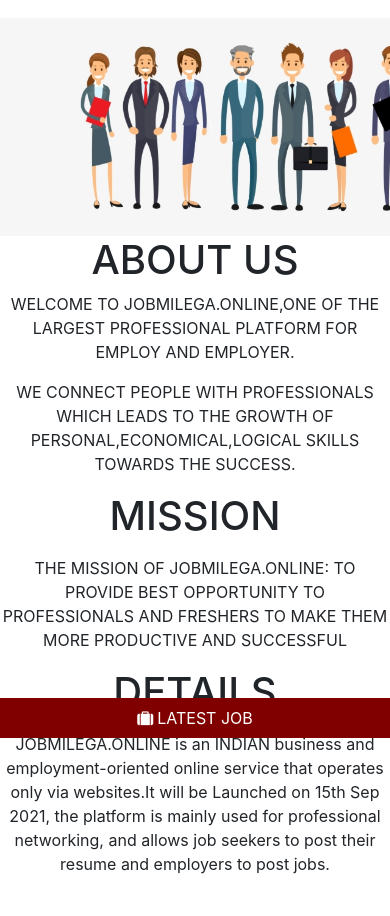
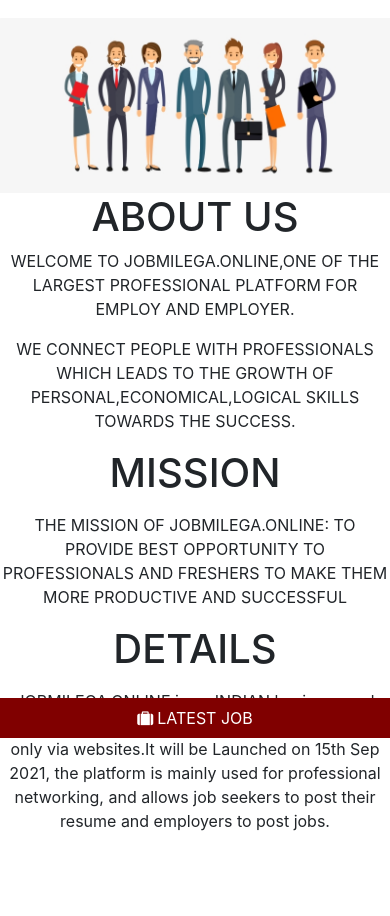
Before and after one commit to akashgupta77500/JOBMILEGA, a Django app: page / in a window 390 px wide; the page is wider, and only the part inside the window is pictured. Shown: the part 106-1022 px from the top of that part. After the commit the page ends 937 px from the top of that part, so only its background shows below. Run offline with Django 3.2, Linux system fonts and the light colour scheme; some libraries are stand-ins or nearby versions.

Commit message:
small screen

```diff
--- a/job/templates/index.html
+++ b/job/templates/index.html
@@ -86,7 +86,7 @@
 
 <style>
 
-@media screen and (max-width: 600px) {
+@media screen and (max-width: 500px) {
    div.carousel-inner {
     display: none;
   }
@@ -172,7 +172,7 @@
 
 
 <!--for small screen-->
- <img class="d-sm-none" src="static/images/team-cartoon.jpg"style="width:500px;margin-top:-30px">
+ <img class="d-xs-none" src="static/images/team-cartoon.jpg"style="width:400px;margin-top:-30px">
 
 <div class="d-sm-none">
      <h1 style="text-align:center">ABOUT US</h1>
@@ -187,7 +187,7 @@
 
 </div>
 
-<div class="footer d-sm-none ">
+<div class="footer d-xs-none ">
        <a class="nav-link active" href="{% url 'job'%}" style="color:white"><i class="fa fa-suitcase mr-1 "></i>LATEST JOB</a>
 
 </div>
```
